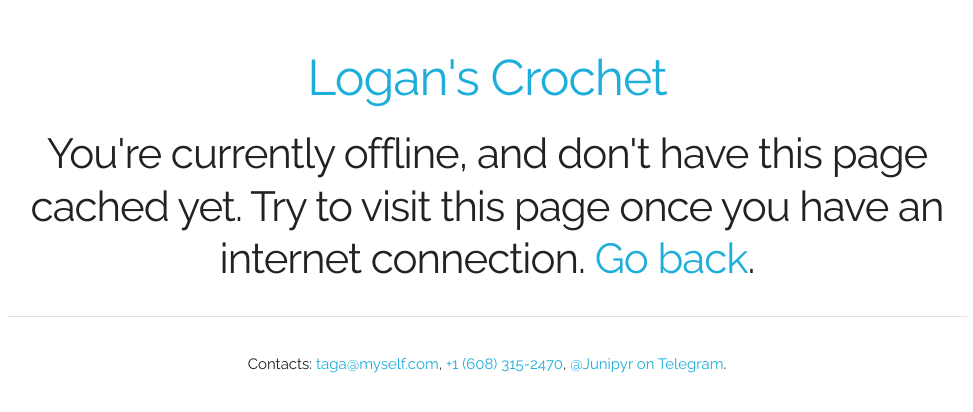
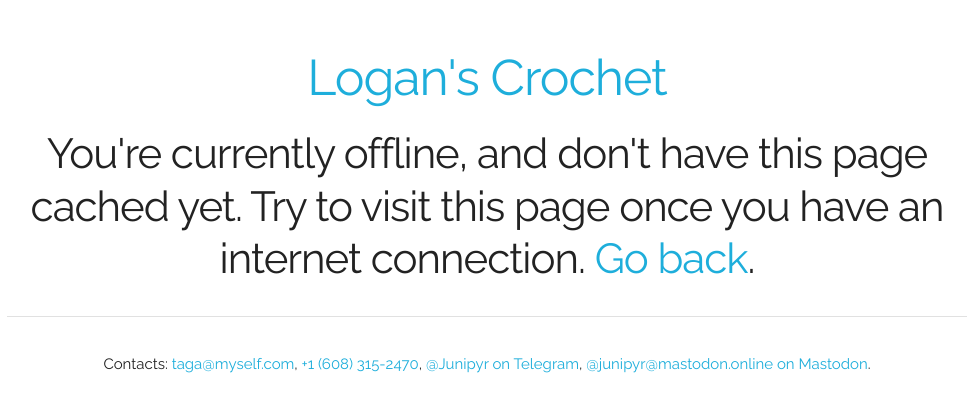
Before and after one commit to tagaroggu/crochet, a Jekyll site: the page built from offline.html, in a window 1280 px wide. Shown: the top 412 px of the page, without its empty margins (153-1126 px from the left). Built offline with Jekyll 4.4.1, drawn with Linux system fonts in a browser that asks for light colours.

Commit message:
Update skeleton.html

```diff
--- a/_layouts/skeleton.html
+++ b/_layouts/skeleton.html
@@ -32,6 +32,6 @@
 	<body class="container" style="font-family: 'Raleway', sans-serif; text-align: center">
 		<h1 style="margin-top: 5%"><a href="/">Logan's Crochet</a></h1>
 		{{ content }}
-		<hr><footer>Contacts: <a href="mailto:taga@myself.com" alt="Email">taga@myself.com</a>, <a href="sms:16083152470">+1 (608) 315-2470</a>, <a href="https://t.me/Junipyr" alt="Telegram">@Junipyr on Telegram</a>.</footer>
+		<hr><footer>Contacts: <a href="mailto:taga@myself.com" alt="Email">taga@myself.com</a>, <a href="sms:16083152470">+1 (608) 315-2470</a>, <a href="https://t.me/Junipyr" alt="Telegram">@Junipyr on Telegram</a>, <a rel="me" href="https://mastodon.online/@junipyr">@junipyr@mastodon.online on Mastodon</a>.</footer>
 	</body>
 </html>
```
